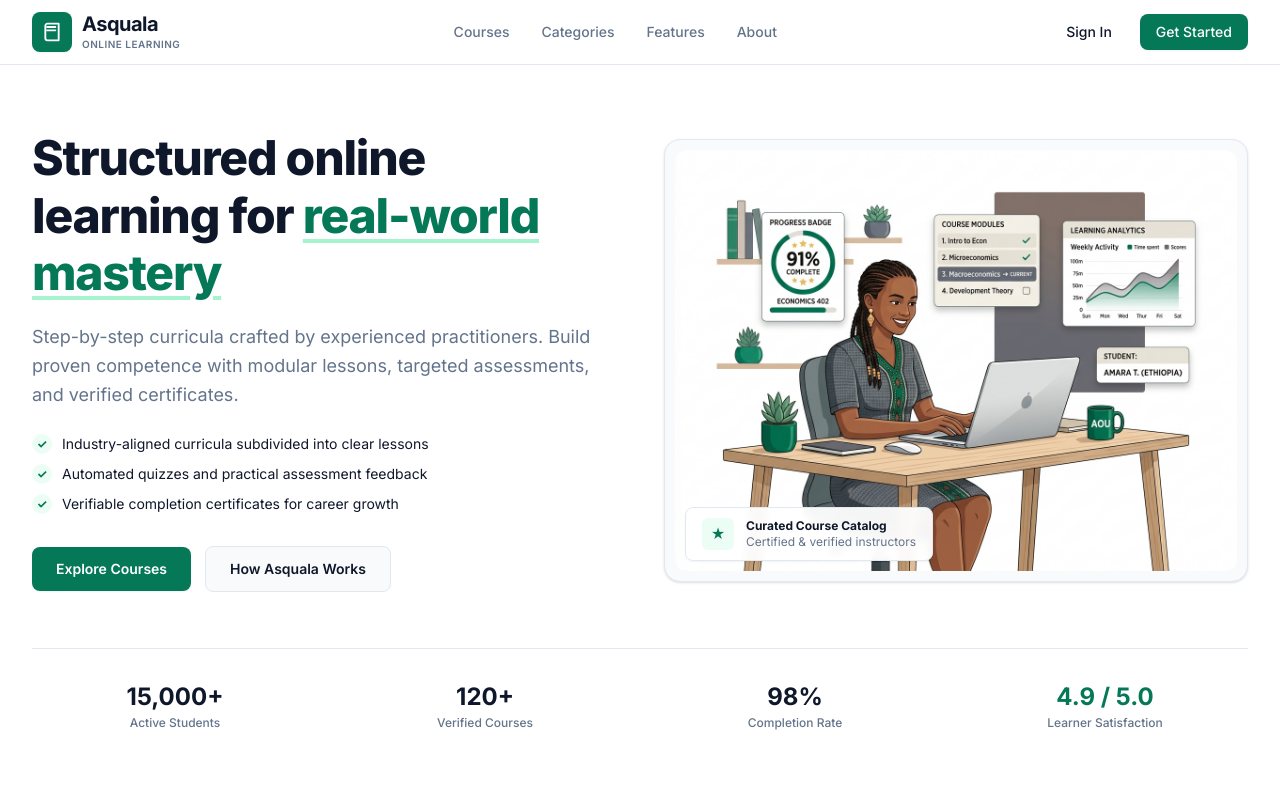
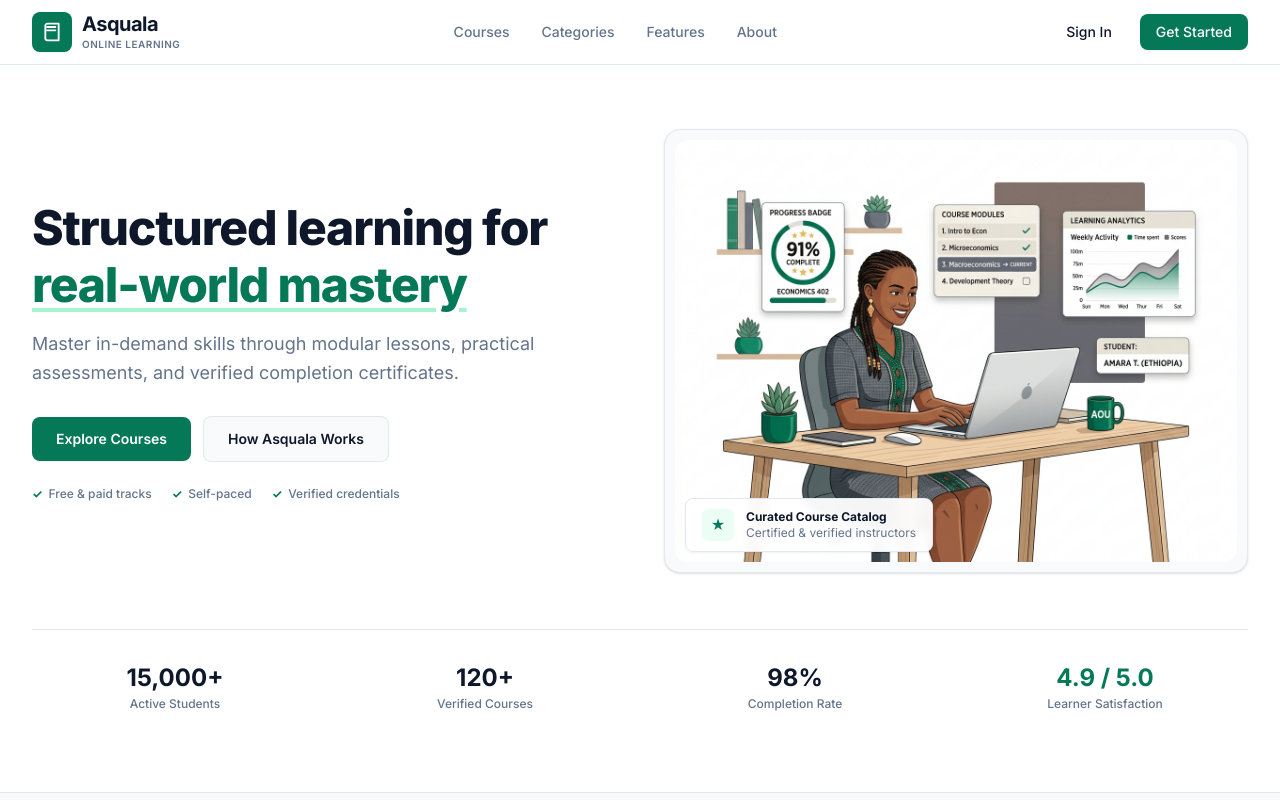
Before and after one commit to yishaq-official/Asquala-Online-Learning-Platform, a Next.js app in the folder asquala-online-school/: page / in a window 1280 px wide. Shown: the top 800 px of the page. Built offline with nearby package versions, Linux system fonts and the light colour scheme.

Commit message:
hero section update

```diff
--- a/asquala-online-school/app/page.tsx
+++ b/asquala-online-school/app/page.tsx
@@ -88,43 +88,19 @@
             <div className="grid grid-cols-1 lg:grid-cols-12 gap-12 items-center">
               {/* Left Column: Text & CTAs */}
               <div className="lg:col-span-6 flex flex-col items-start">
-                <h1 className="text-3xl sm:text-4xl lg:text-5xl font-extrabold tracking-tight text-foreground leading-[1.2]">
-                  Structured online learning for{" "}
+                <h1 className="text-3xl sm:text-4xl lg:text-5xl font-extrabold tracking-tight text-foreground leading-[1.18]">
+                  Structured learning for{" "}
                   <span className="text-primary underline decoration-primary-border underline-offset-6">
                     real-world mastery
                   </span>
                 </h1>
 
-                <p className="mt-5 text-base sm:text-lg text-muted-foreground leading-relaxed max-w-xl">
-                  Step-by-step curricula crafted by experienced practitioners. Build
-                  proven competence with modular lessons, targeted assessments, and
-                  verified certificates.
+                <p className="mt-4 text-base sm:text-lg text-muted-foreground leading-relaxed max-w-lg">
+                  Master in-demand skills through modular lessons, practical assessments, and verified completion certificates.
                 </p>
 
-                {/* Key Value Checklist */}
-                <div className="mt-6 flex flex-col gap-2.5 text-sm text-foreground">
-                  <div className="flex items-center gap-2.5">
-                    <span className="w-5 h-5 rounded-full bg-primary-light text-primary flex items-center justify-center font-bold text-xs">
-                      ✓
-                    </span>
-                    <span>Industry-aligned curricula subdivided into clear lessons</span>
-                  </div>
-                  <div className="flex items-center gap-2.5">
-                    <span className="w-5 h-5 rounded-full bg-primary-light text-primary flex items-center justify-center font-bold text-xs">
-                      ✓
-                    </span>
-                    <span>Automated quizzes and practical assessment feedback</span>
-                  </div>
-                  <div className="flex items-center gap-2.5">
-                    <span className="w-5 h-5 rounded-full bg-primary-light text-primary flex items-center justify-center font-bold text-xs">
-                      ✓
-                    </span>
-                    <span>Verifiable completion certificates for career growth</span>
-                  </div>
-                </div>
-
                 {/* Action Buttons */}
-                <div className="mt-8 flex flex-col sm:flex-row items-center gap-3.5 w-full sm:w-auto">
+                <div className="mt-7 flex flex-col sm:flex-row items-center gap-3 w-full sm:w-auto">
                   <Link
                     href="#courses"
                     className="w-full sm:w-auto px-6 py-3 text-sm font-semibold rounded-lg bg-primary text-primary-foreground hover:bg-primary-hover shadow-xs transition-all text-center"
@@ -137,6 +113,19 @@
                   >
                     How Asquala Works
                   </Link>
+                </div>
+
+                {/* Minimal, compact perks */}
+                <div className="mt-6 flex flex-wrap items-center gap-x-5 gap-y-2 text-xs text-muted-foreground font-medium">
+                  <span className="flex items-center gap-1.5">
+                    <span className="text-primary font-bold">✓</span> Free & paid tracks
+                  </span>
+                  <span className="flex items-center gap-1.5">
+                    <span className="text-primary font-bold">✓</span> Self-paced
+                  </span>
+                  <span className="flex items-center gap-1.5">
+                    <span className="text-primary font-bold">✓</span> Verified credentials
+                  </span>
                 </div>
               </div>
 
```
